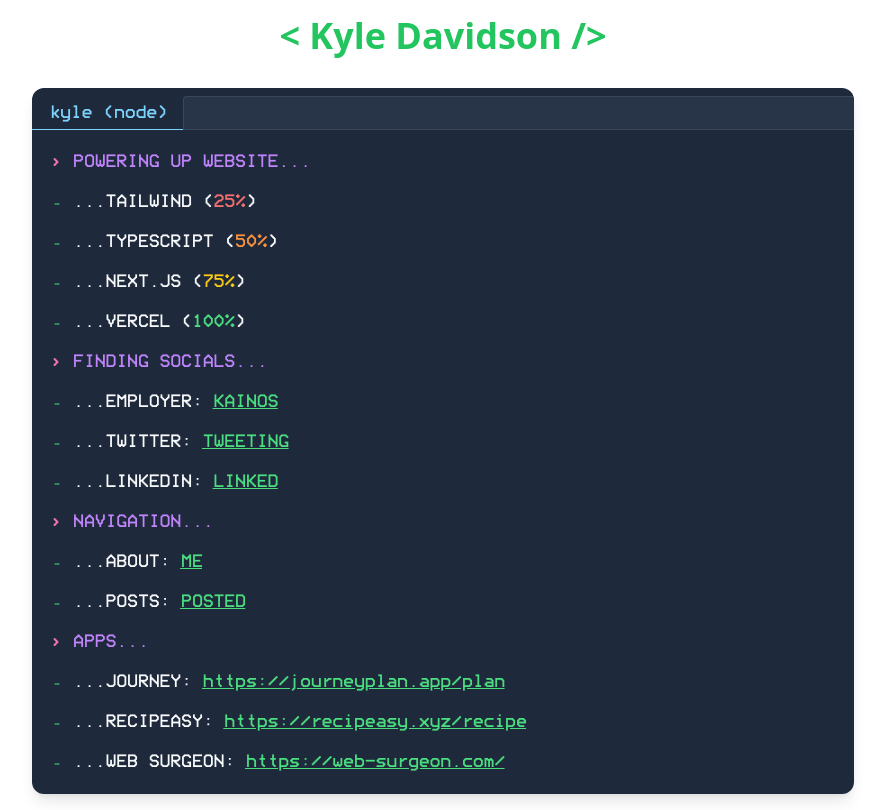
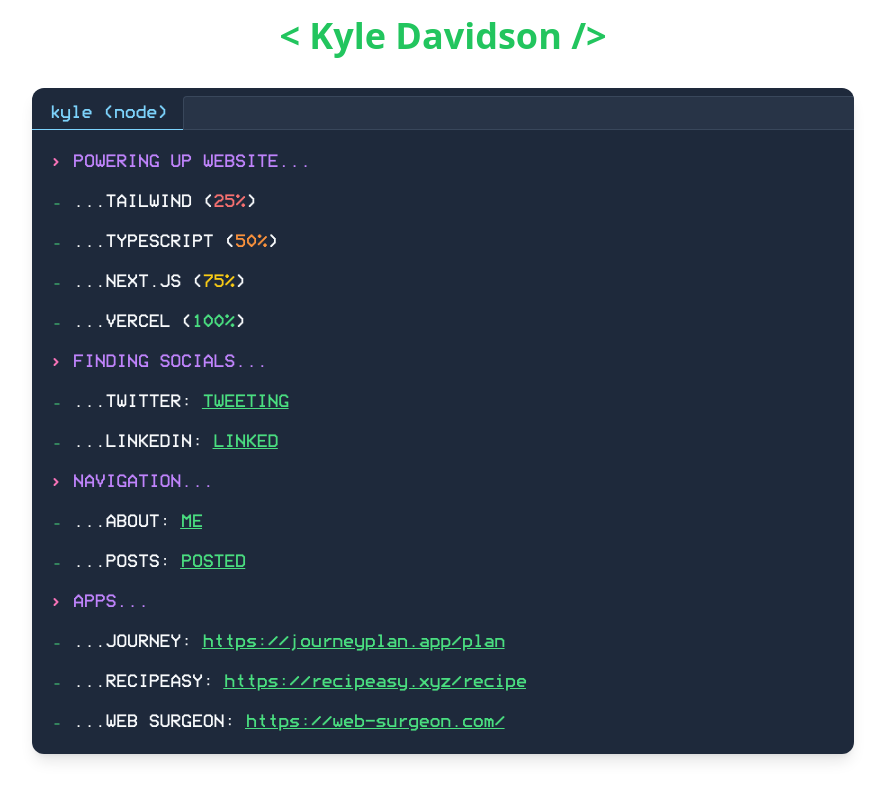
Before and after one commit to KylerD/Kyle.wtf, a Next.js app: page / in a window 1280 px wide. Shown: the whole page, without its empty margins (197-1082 px from the left). Built offline with nearby package versions, Linux system fonts and the light colour scheme.

Commit message:
Update employment

```diff
--- a/pages/index.tsx
+++ b/pages/index.tsx
@@ -96,20 +96,6 @@
                         </svg>
                         <p className="font-['terminal'] flex-auto text-purple-400">
                           FINDING SOCIALS...
-                        </p>
-                      </div>
-                    </div>
-                    <div className="flex">
-                      <div className='relative flex'>
-                        <span className="absolute z-10 top-0 right-0 inline-block h-full w-full bg-slate-800
-                        animate-terminal" id="employer"></span>
-                        <svg viewBox="0 -9 3 24" aria-hidden="true" className="flex-none text-green-400 w-2 h-6 mr-3">
-                          <line x1="0" y1="5" x2="5" y2="5" stroke="currentColor" />
-                        </svg>
-                        <p className="font-['terminal'] flex-auto">
-                          ...EMPLOYER: <span className='text-green-400 underline mr-px'>
-                            <Link href={'https://www.kainos.com/'}>KAINOS</Link>
-                          </span>
                         </p>
                       </div>
                     </div>
--- a/styles/global.css
+++ b/styles/global.css
@@ -32,53 +32,48 @@
     animation-fill-mode: forwards;
   }
 
-  #employer {
+  #twitter {
     animation-delay: 1.75s;
     animation-fill-mode: forwards;
   }
 
-  #twitter {
+  #linkedin {
     animation-delay: 2s;
     animation-fill-mode: forwards;
   }
 
-  #linkedin {
+  #navigation {
     animation-delay: 2.25s;
     animation-fill-mode: forwards;
   }
 
-  #navigation {
+  #about {
     animation-delay: 2.5s;
     animation-fill-mode: forwards;
   }
 
-  #about {
+  #posts {
     animation-delay: 2.75s;
     animation-fill-mode: forwards;
   }
 
-  #posts {
+  #apps {
     animation-delay: 3s;
     animation-fill-mode: forwards;
   }
 
-  #apps {
+  #journey {
     animation-delay: 3.25s;
     animation-fill-mode: forwards;
   }
 
-  #journey {
+  #recipeasy {
     animation-delay: 3.5s;
     animation-fill-mode: forwards;
   }
 
-  #recipeasy {
+  #web-surgeon {
     animation-delay: 3.75s;
-    animation-fill-mode: forwards;
-  }
-
-  #web-surgeon {
-    animation-delay: 4s;
     animation-fill-mode: forwards;
   }
 
```
